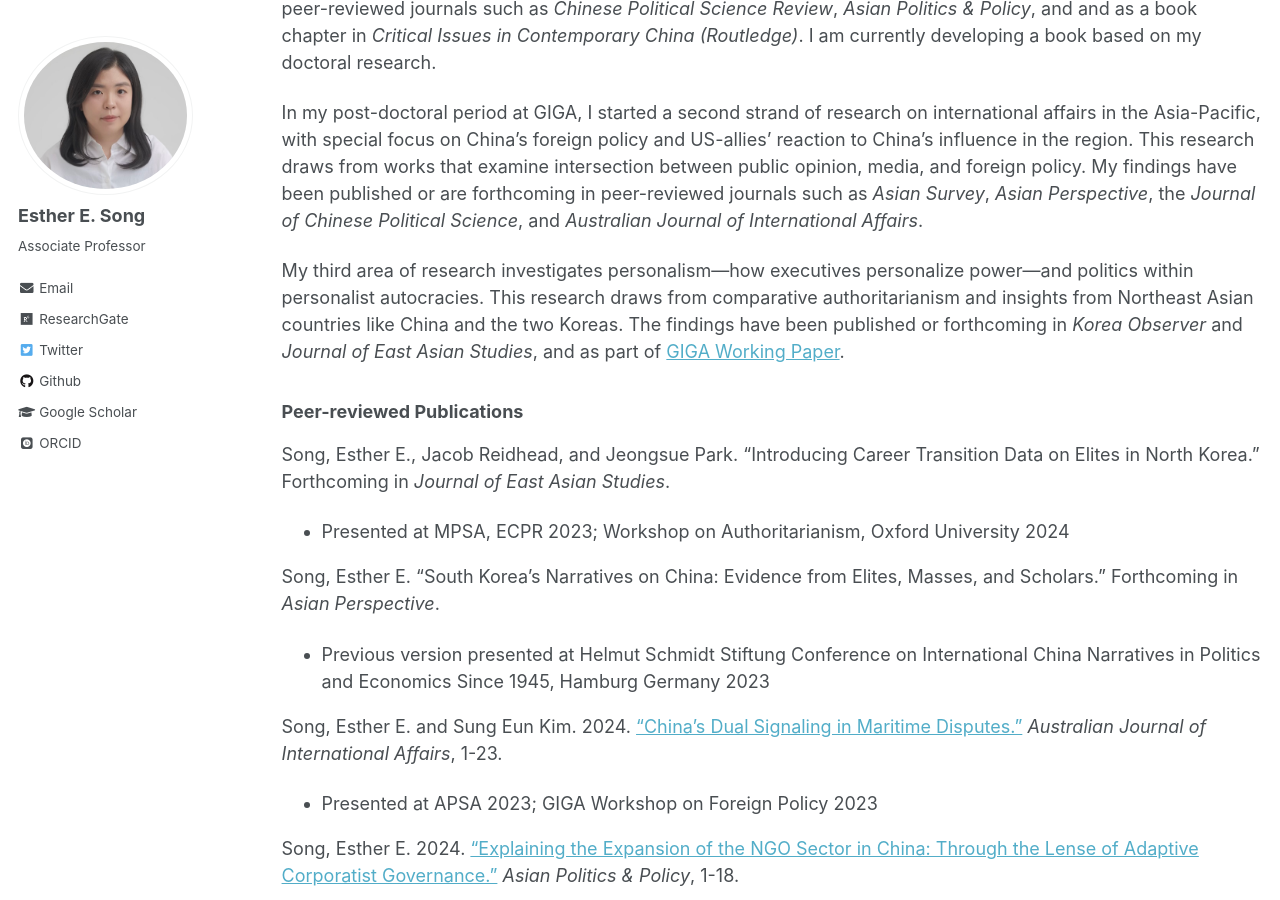
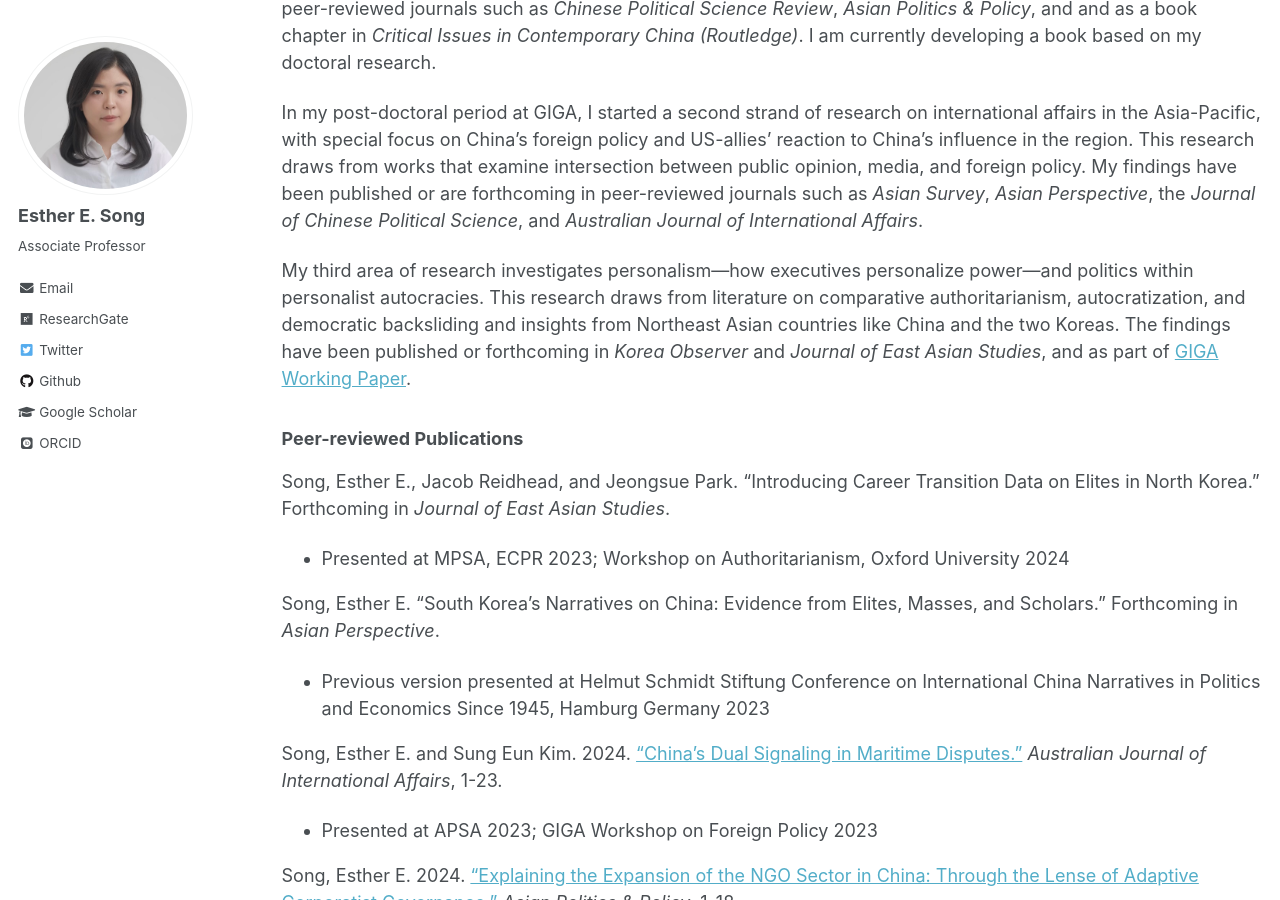
Before and after one commit to ehsong/ehsong.github.io, a Jekyll site: the page built from _pages/research.md, in a window 1280 px wide and 900 px high, scrolled down 544 px. Built offline with Jekyll 4.4.1, drawn with Linux system fonts in a browser that asks for light colours; some web fonts are replaced.

Commit message:
Update research.md

```diff
--- a/_pages/research.md
+++ b/_pages/research.md
@@ -12,7 +12,7 @@
 
 In my post-doctoral period at GIGA, I started a second strand of research on international affairs in the Asia-Pacific, with special focus on China's foreign policy and US-allies' reaction to China's influence in the region. This research draws from works that examine intersection between public opinion, media, and foreign policy. My findings have been published or are forthcoming in peer-reviewed journals such as *Asian Survey*, *Asian Perspective*, the *Journal of Chinese Political Science*, and *Australian Journal of International Affairs*.
 
-My third area of research investigates personalism—how executives personalize power—and politics within personalist autocracies. This research draws from comparative authoritarianism and insights from Northeast Asian countries like China and the two Koreas. The findings have been published or forthcoming in *Korea Observer* and *Journal of East Asian Studies*, and as part of [GIGA Working Paper](https://www.giga-hamburg.de/en/publications/giga-working-papers/personnel-institutions-power-revisiting-concept-of-executive-personalisation).
+My third area of research investigates personalism—how executives personalize power—and politics within personalist autocracies. This research draws from literature on comparative authoritarianism, autocratization, and democratic backsliding and insights from Northeast Asian countries like China and the two Koreas. The findings have been published or forthcoming in *Korea Observer* and *Journal of East Asian Studies*, and as part of [GIGA Working Paper](https://www.giga-hamburg.de/en/publications/giga-working-papers/personnel-institutions-power-revisiting-concept-of-executive-personalisation).
 
 ### Peer-reviewed Publications
 
```
